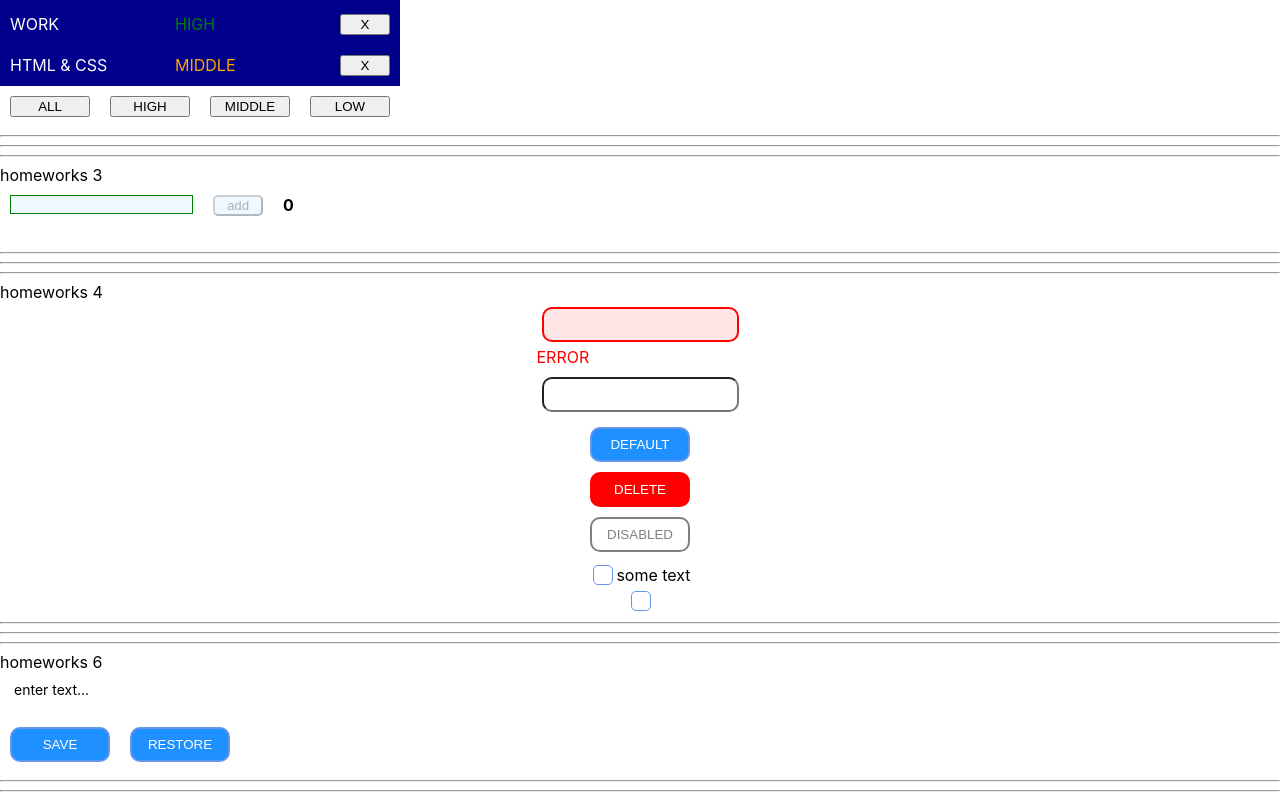
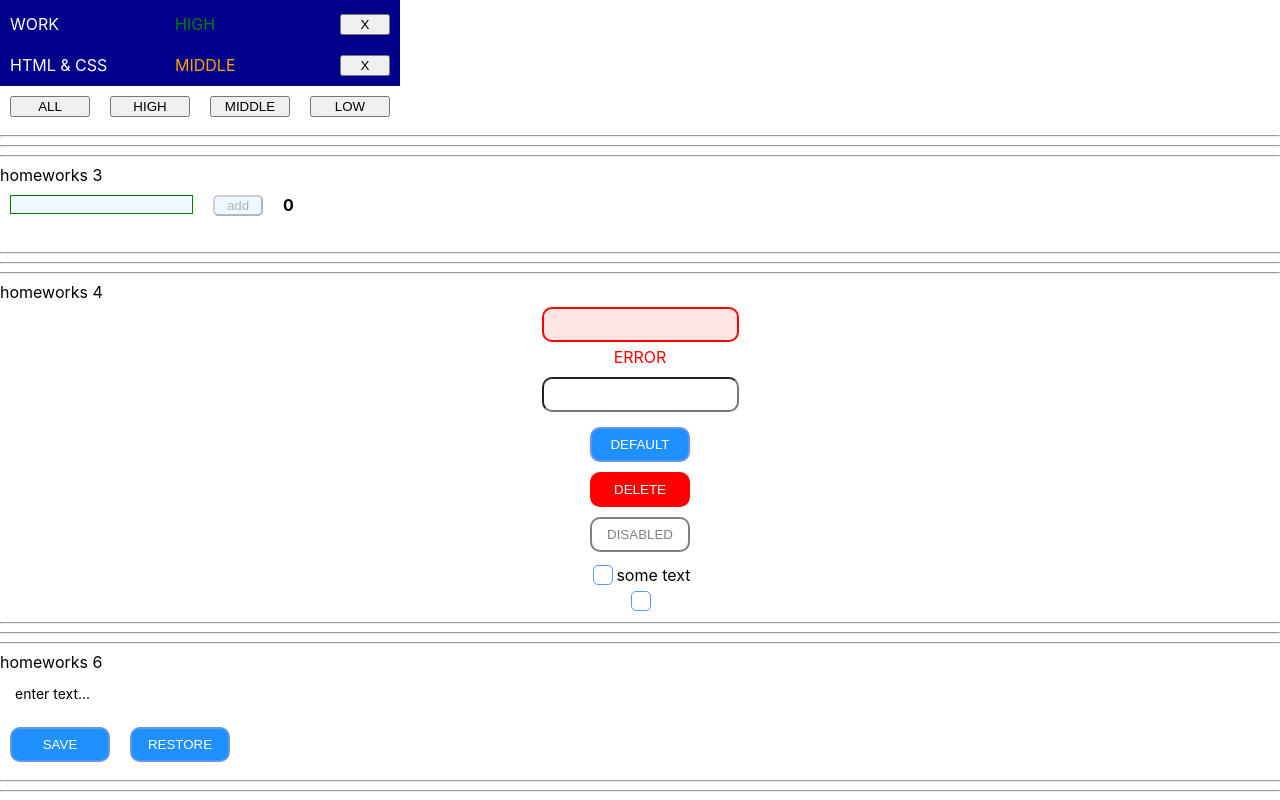
Before and after one commit to jekaplugarev/HomeWorks, a React (Create React App) app: page /#/pre-junior in a window 1280 px wide. Shown: the part 581-1381 px from the top of the page. Built offline with nearby package versions, Linux system fonts and the light colour scheme.

Commit message:
finished task HW6, made changes (clearing the input field) HW3

```diff
--- a/src/p2-homeworks/h4/common/c1-SuperInputText/SuperInputText.module.css
+++ b/src/p2-homeworks/h4/common/c1-SuperInputText/SuperInputText.module.css
@@ -4,13 +4,15 @@
     border-radius: 10px;
     outline: none;
 }
+
 .container {
 
 }
+
 .errorInput {
     margin: 5px;
     border: 2px solid red;
-    background: rgba(255,0,0,0.1);
+    background: rgba(255, 0, 0, 0.1);
     outline: none;
     padding: 8px;
     border-radius: 10px;
@@ -20,12 +22,9 @@
     color: red;
     text-transform: uppercase;
     height: 25px;
+    text-align: center;
 }
-.enter {
-    color: green;
-    text-transform: uppercase;
-    height: 25px;
-}
+
 .input {
 
 }
--- a/src/p2-homeworks/h6/common/c4-SuperEditableSpan/SuperEditableSpan.module.css
+++ b/src/p2-homeworks/h6/common/c4-SuperEditableSpan/SuperEditableSpan.module.css
@@ -1,12 +1,13 @@
 .span {
-    display: inline-block;
+    display: flex;
+    align-items: center;
+    justify-content: center;
+    line-height: 0;
     height: 31px;
     width: fit-content;
-    margin: 5px;
     margin-left: 10px;
     text-align: center;
     cursor: pointer;
     font-size: 14px;
-    padding: 4px;
-    padding-bottom: 0;
+    padding: 6px 4px 8px 5px;
 }
```
